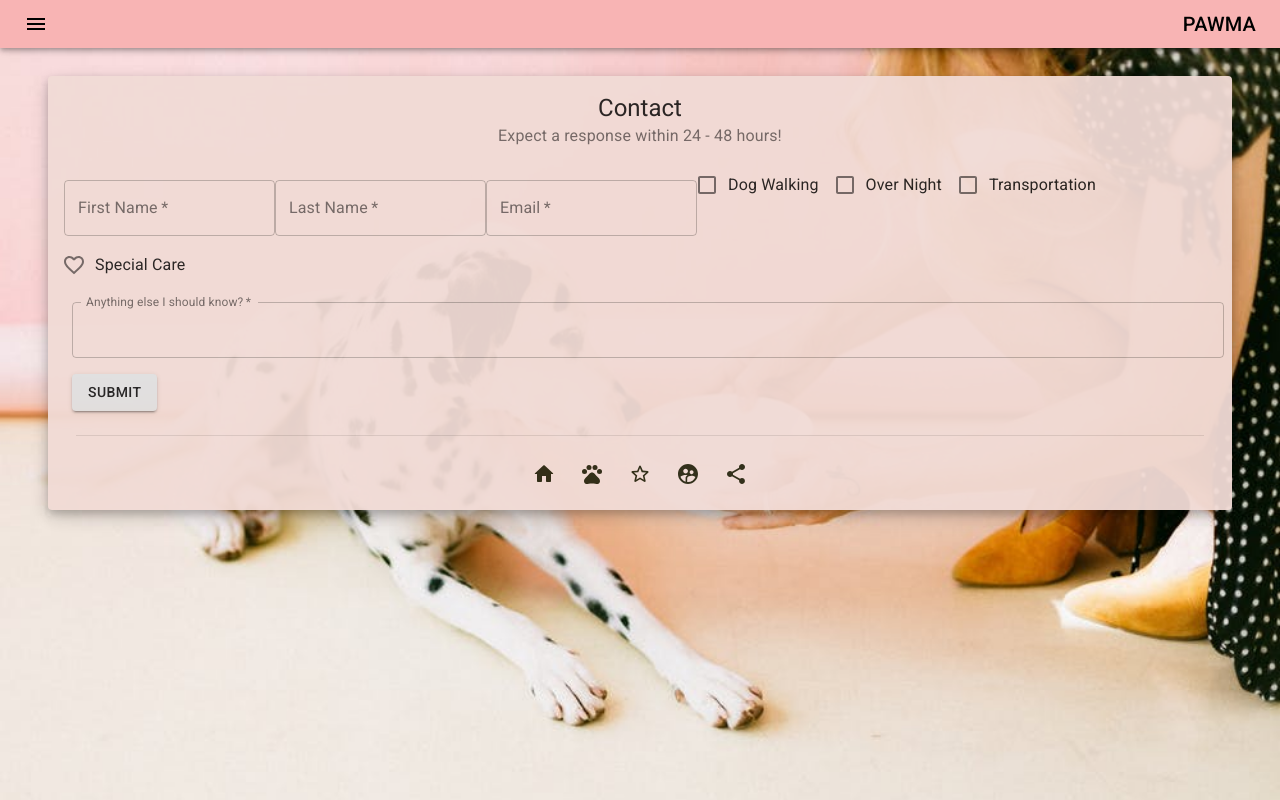
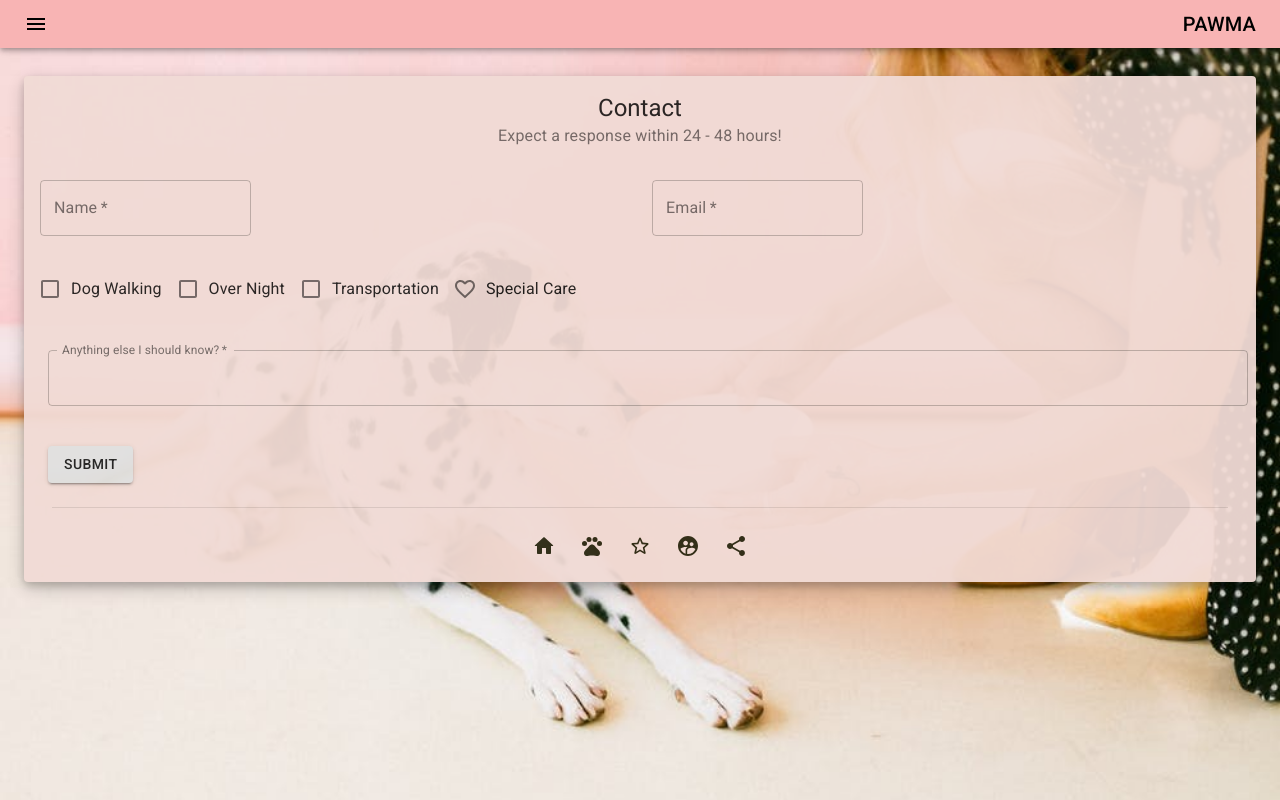
Before and after one commit to hmlauth/dogmomma, a React (Create React App) app in the folder client/: page /Contact in a window 1280 px wide. Built offline with nearby package versions, Linux system fonts and the light colour scheme.

Commit message:
images added to about me

```diff
--- a/client/src/Components/Image.jsx
+++ b/client/src/Components/Image.jsx
@@ -3,7 +3,7 @@ import React from 'react';
 export default function Image (props) {
     return (
         <div className={props.style}>
-            <img src={props.src} alt={props.alt}></img>
+            <img src={props.src} alt={props.alt} className={props.className} />
         </div>
     )
 };
--- a/client/src/Components/PageCard.jsx
+++ b/client/src/Components/PageCard.jsx
@@ -44,7 +44,6 @@ const useStyles = makeStyles(theme => ({
        marginTop: '2em',
        opacity: '0.95',
        boxShadow: '0 4px 8px 0 rgba(0, 0, 0, 0.2), 0 6px 20px 0 rgba(0, 0, 0, 0.19)',
-       overflow: 'hidden',
    },
     header: {
         textAlign: 'center',
--- a/client/src/Components/Pages/About.jsx
+++ b/client/src/Components/Pages/About.jsx
@@ -4,6 +4,8 @@ import { Container } from '@material-ui/core';
 import { CardContent } from '@material-ui/core';
 import Typography from '@material-ui/core/Typography';
 import PageCard from '../PageCard';
+import Image from '../Image';
+import {Grid} from '@material-ui/core';
 
 const paragraphs = [
     "Every since I can remember, Megan has loved animals. While others would kill a spider upon sight, she would calmly pick it up, place it on a neighboring plant and say, 'Live a long life, spider' with the utmost compassion, care and sincerity.",
@@ -13,6 +15,12 @@ const paragraphs = [
 const useStyles = makeStyles(theme => ({
     paragraph: {
         marginTop: '1em'
+    },
+    image: {
+        height: '100px',
+        transform: 'rotate(10deg)',
+        borderRadius: '25px',
+        border: '1px solid grey'
     }
 }));
 
@@ -27,6 +35,29 @@ export default function Testimonials() {
                 subheader=" 'They're so cute!' "
             >
                 <CardContent>
+                    <Grid container>
+                        <Grid item xs={4}>
+                            <Image
+                                src='images/dog_meg_benji.jpeg'
+                                alt='Picture of Megan with Benji'
+                                className={classes.image}
+                            />
+                        </Grid>
+                        <Grid item xs={4}>
+                            <Image
+                                src='images/dog_boating_rusty.jpg'
+                                alt='Picture of Megan with Rusty'
+                                className={classes.image}
+                            />
+                        </Grid>
+                        <Grid item xs={4}>
+                            <Image
+                                src='images/dog_meg_rusty.jpeg'
+                                alt='Picture of Megan with Rusty'
+                                className={classes.image}
+                            />
+                        </Grid>
+                        <Grid item>
                             {paragraphs.map(paragraph => (
                                     <Typography
                                         variant="body2"
@@ -36,6 +67,8 @@ export default function Testimonials() {
                                             {paragraph}
                                     </Typography>
                             ))}
+                        </Grid>
+                    </Grid>
                 </CardContent>
             </ PageCard>
             </Container>
--- a/client/src/Components/Pages/Contact.jsx
+++ b/client/src/Components/Pages/Contact.jsx
@@ -1,11 +1,8 @@
 
 import React, { Component, Fragment } from 'react';
-import { makeStyles, withStyles } from '@material-ui/core/styles';
-import { Container } from '@material-ui/core';
 import PageCard from '../PageCard';
 import { CardContent } from '@material-ui/core';
 import TextField from '@material-ui/core/TextField';
-import { green } from '@material-ui/core/colors';
 import FormGroup from '@material-ui/core/FormGroup';
 import FormControlLabel from '@material-ui/core/FormControlLabel';
 import Checkbox from '@material-ui/core/Checkbox';
@@ -16,25 +13,7 @@ import FavoriteBorder from '@material-ui/icons/FavoriteBorder';
 import SubmitBtn from '../SubmitBtn';
 import axios from 'axios';
 import MyTextField from '../TextField';
-console.log(MyTextField);
-
-const useStyles = makeStyles(theme => ({
-    container: {
-      display: 'flex',
-      flexWrap: 'wrap',
-    },
-    textField: {
-      marginLeft: theme.spacing(1),
-      marginRight: theme.spacing(1),
-      width: 200,
-    },
-    dense: {
-      marginTop: 19,
-    },
-    menu: {
-      width: 200,
-    },
-  }));
+import Grid from '@material-ui/core/Grid';
 
 export default class Contact extends Component {
 
@@ -42,8 +21,7 @@ export default class Contact extends Component {
         super(props)
 
         this.state = {
-            firstName: '',
-            lastName: '',
+            name: '',
             email: '',
             message: '',
             dogWalking: false,
@@ -54,8 +32,6 @@ export default class Contact extends Component {
             validationError: ''
         }
     }
-
-    classes = useStyles => useStyles();
 
     handleTextChange = name => event => {
         const { value } = event.target;
@@ -115,41 +91,33 @@ export default class Contact extends Component {
     }
 
 render() {
-    console.log(this.state)
     return (
         <Fragment>
-            <Container fluid>
+
                 <PageCard
                     title='Contact'
                     subheader="Expect a response within 24 - 48 hours!"
                 >
                     <CardContent>
-                        <form method="post">
+                    <Grid container spacing={3}>
+                        <Grid item xs={6}>
                             <TextField
                                 required={true}
                                 id="outlined-required"
-                            label="First Name"
+                                label="Name"
                                 margin='normal'
                                 variant='outlined'
-                            className={this.classes.textField}
-                            onChange={this.handleTextChange('firstName')}
-                            value={this.state.firstName}
+                                // className={this.classes.textField}
+                                onChange={this.handleTextChange('name')}
+                                value={this.state.name}
                             />
-                         <TextField
-                            required
-                            id="outlined-required"
-                            label="Last Name"
-                            className={this.classes.textField}
-                            margin="normal"
-                            variant="outlined"
-                            onChange={this.handleTextChange('lastName')}
-                            value={this.state.lastName}
-                        />
+                        </Grid>
+                        <Grid item xs={6}>
                             <TextField
                                 required
                                 id="outlined-email-input"
                                 label="Email"
-                            className={this.classes.textField}
+                                // className={this.classes.textField}
                                 type="email"
                                 autoComplete="email"
                                 margin="normal"
@@ -157,6 +125,8 @@ render() {
                                 onChange={this.handleTextChange('email')}
                                 value={this.state.email}
                             />
+                        </Grid>
+                        <Grid item xs={12}>
                         <FormControlLabel
                             control={
                                 <Checkbox
@@ -194,6 +164,8 @@ render() {
                             }
                             label="Special Care"
                         />
+                        </Grid>
+                        <Grid item xs={12}>
                         <TextField
                             required
                             id="outlined-full-width"
@@ -206,15 +178,18 @@ render() {
                             onChange={this.handleTextChange('message')}
                             value={this.state.message}
                         />
-                        </form>
+                        </Grid>
+                            <Grid item xs={12} >
                                 <div onClick={this.handleSubmit}>
                                     <SubmitBtn>
                                         Submit
                                     </SubmitBtn>
                                 </div>
+                            </Grid>
+                        </Grid>
                     </CardContent>
                 </ PageCard>
-            </Container>
+
         </Fragment>
     )
     }
```
Also changed, not shown: client/public/images/dog_boating_rusty.jpg (added). Lines whose indentation alone changed are shown as unchanged.
